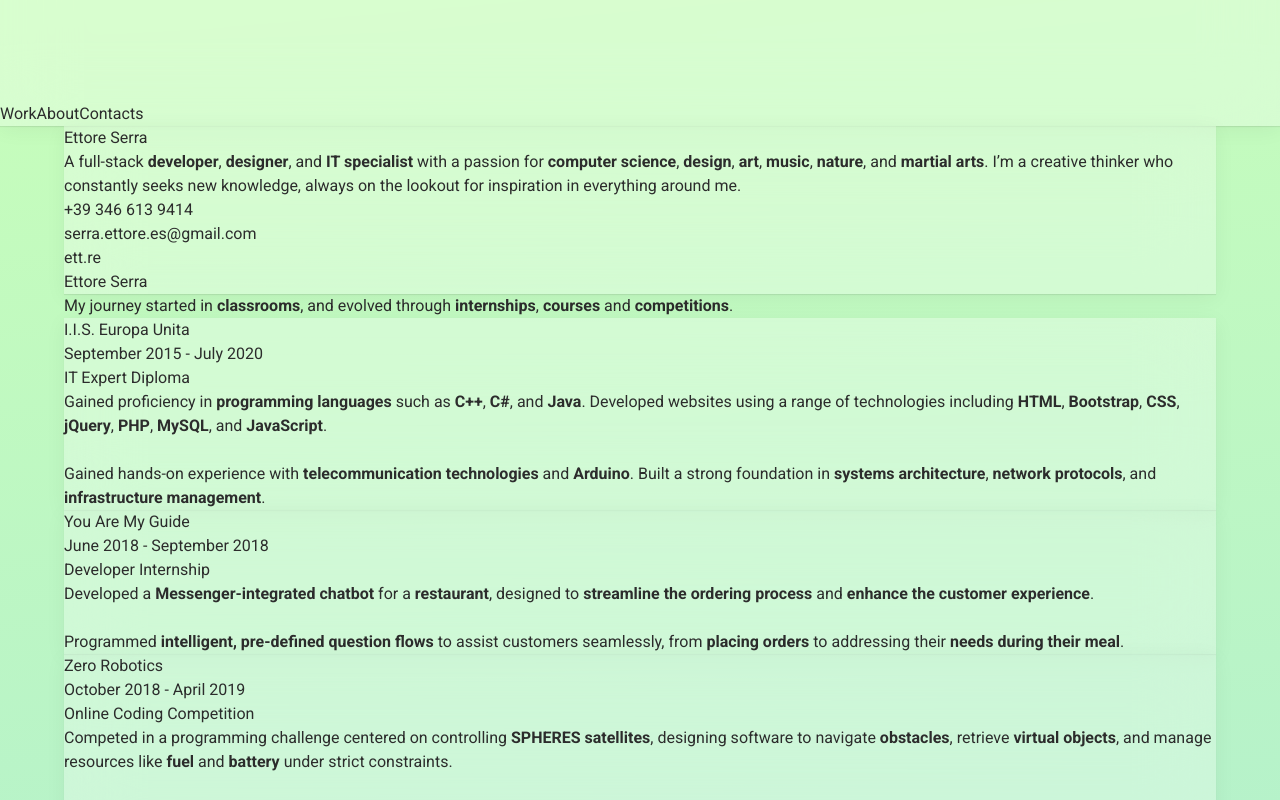
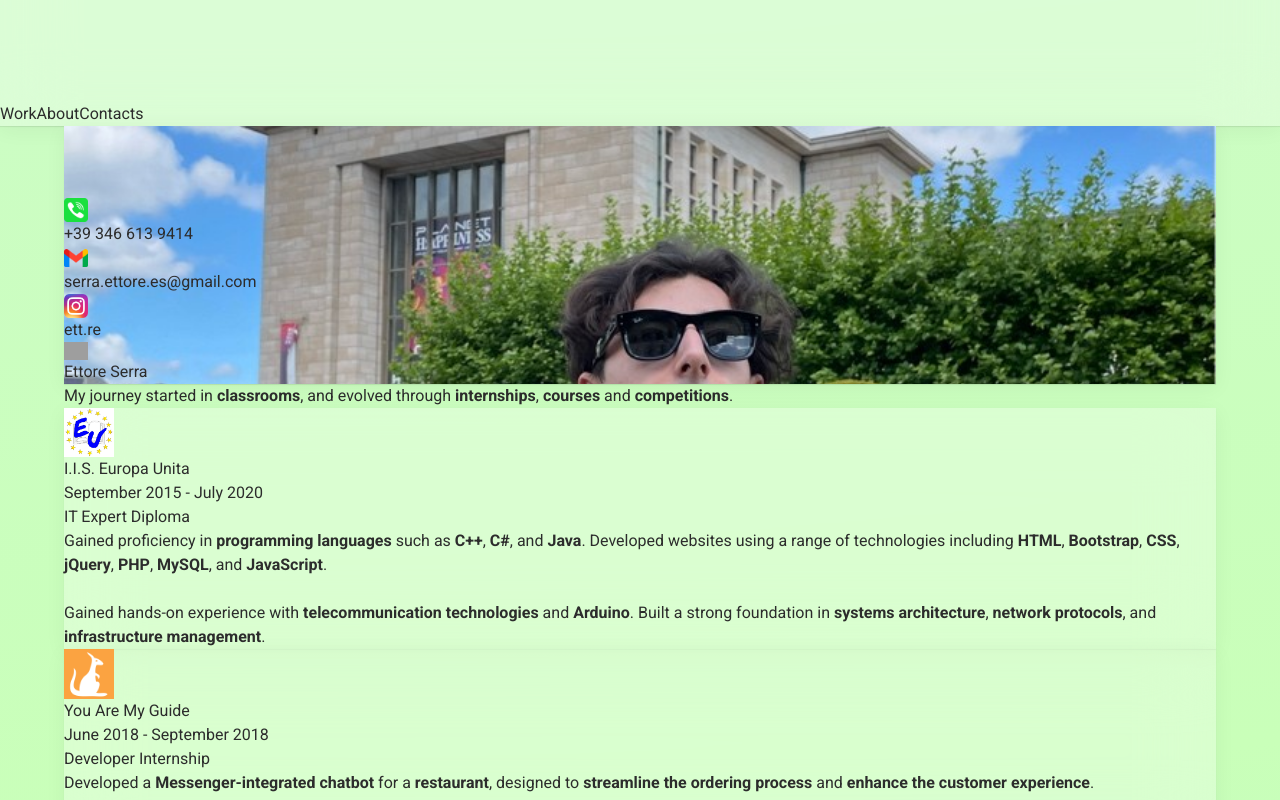
Before and after one commit to EttoreTheWebisteMaster/portfolio, a Next.js app: page /about in a window 1280 px wide. Shown: the part 4120-4920 px from the top of the page. Built offline with nearby package versions, Linux system fonts and the light colour scheme; grey boxes are pictures that could not be loaded.

Commit message:
fix image rendering

```diff
--- a/src/app/about/page.tsx
+++ b/src/app/about/page.tsx
@@ -2,16 +2,22 @@ import Card from '../components/Card';
 import ContactTags from '../components/ContactTags';
 import Paragraph from '../components/Paragraph';
 import Tag from '../components/Tag';
+import Image from 'next/image';
 
 export default function About() {
 	return (
 		<>
 			<div className='glassElement md:w-full mt-[32px] rounded-[10px] overflow-hidden'>
 				<div className='md:flex md:items-center'>
-					<div
-						className='w-full md:min-w-[24em] md:w-[24em] md:min-h-[25em] h-[15em] mb-[32px] md:mb-0 bg-center bg-no-repeat bg-cover innerShadow opacity-90'
-						style={{ backgroundImage: `url(/img/profile.jpeg)` }}
-					></div>
+					<div className='relative w-full md:min-w-[24em] md:w-[24em] md:min-h-[25em] h-[15em] mb-[32px] md:mb-0'>
+						<Image
+							src='/img/profile.jpeg'
+							alt='Profile Image'
+							layout='fill'
+							objectFit='cover'
+							className='innerShadow opacity-90'
+						/>
+					</div>
 
 					<div className='md:px-12 w-full p-[32px]'>
 						<p className='text-4xl font-black mb-2'>Ettore Serra</p>
--- a/src/app/components/Card.tsx
+++ b/src/app/components/Card.tsx
@@ -2,6 +2,7 @@
 
 import { ReactElement } from 'react';
 import { useRouter } from 'next/navigation';
+import Image from 'next/image';
 
 export default function Card(
 	props: Readonly<{
@@ -31,21 +32,34 @@ export default function Card(
 		>
 			{props.image && (
 				<div
-					className={`w-full bg-center bg-no-repeat bg-cover innerShadow opacity-90 ${
+					className={`w-full innerShadow opacity-90 relative ${
 						props.largeImage
 							? 'h-[200px] sm:h-[450px] bg-top'
 							: 'h-[150px] lg:h-[250px]'
 					}`}
-					style={{ backgroundImage: `url(${props.image})` }}
-				></div>
+				>
+					<Image
+						src={props.image}
+						alt={props.title ?? 'Image'}
+						layout='fill'
+						objectFit='cover'
+						className='absolute top-0 left-0'
+					/>
+				</div>
 			)}
 			<div className='p-[32px]'>
 				<div className='flex'>
 					{props.roundImage && (
-						<div
-							className='w-[50px] h-[50px] min-w-[50px] min-h-[50px] mr-4 bg-white rounded-[50%] bg-center bg-no-repeat bg-cover innerShadow  opacity-90'
-							style={{ backgroundImage: `url(${props.roundImage})` }}
-						></div>
+						<div className='relative w-[50px] h-[50px] min-w-[50px] min-h-[50px] mr-4 bg-white rounded-full innerShadow opacity-90'>
+							<Image
+								src={props.roundImage}
+								alt={props.title ?? 'Image'}
+								layout='intrinsic'
+								width={50}
+								height={50}
+								className='rounded-full'
+							/>
+						</div>
 					)}
 					<div className='mb-[8px]'>
 						<p className='text-3xl font-black'>{props.title}</p>
--- a/src/app/components/Tag.tsx
+++ b/src/app/components/Tag.tsx
@@ -1,3 +1,5 @@
+import Image from "next/image";
+
 export default function Tag(
 	props: Readonly<{
 		name?: string;
@@ -13,10 +15,16 @@ export default function Tag(
 			className={`glassElement size-min p-[8px] rounded-[50px] flex items-center max-w-full hover:animate-bounceSoft cursor-pointer ${props.className}`}
 		>
 			{props.image && (
-				<div
-					className='w-6 h-6 min-w-6 min-h-6 rounded-[50%] bg-center bg-no-repeat bg-cover innerShadow object-cover opacity-90'
-					style={{ backgroundImage: `url(${props.image})` }}
-				></div>
+				<div className='relative w-6 h-6 min-w-6 min-h-6 rounded-full innerShadow opacity-90'>
+					<Image
+						src={props.image}
+						alt={props.name ?? 'Tag'}
+						layout='intrinsic'
+						width={24}
+						height={24}
+						className='rounded-full object-cover'
+					/>
+				</div>
 			)}
 			<div className='text-base font-medium truncate opacity-75 mx-[8px]'>
 				{props.name}
```
Also changed, not shown: src/app/components/Section.tsx (+10 -4 lines), public/img/tags/education/jhu.png.
